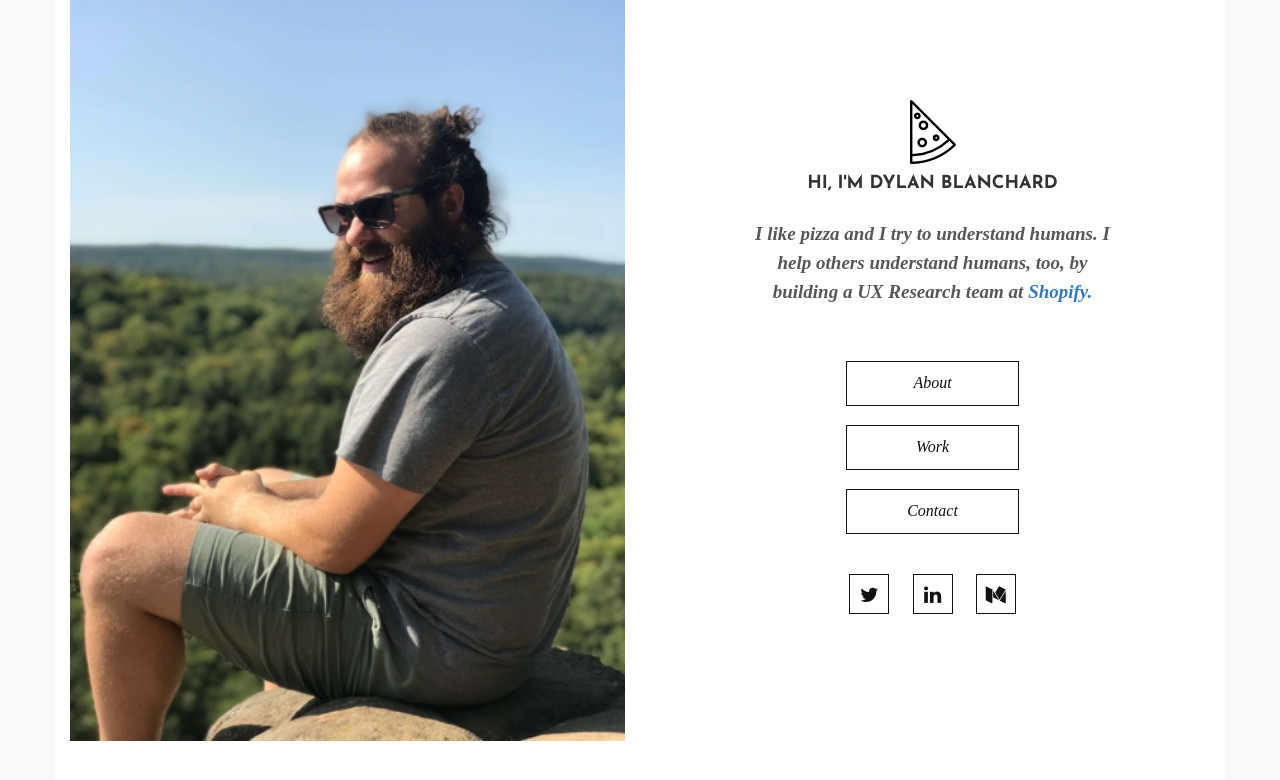
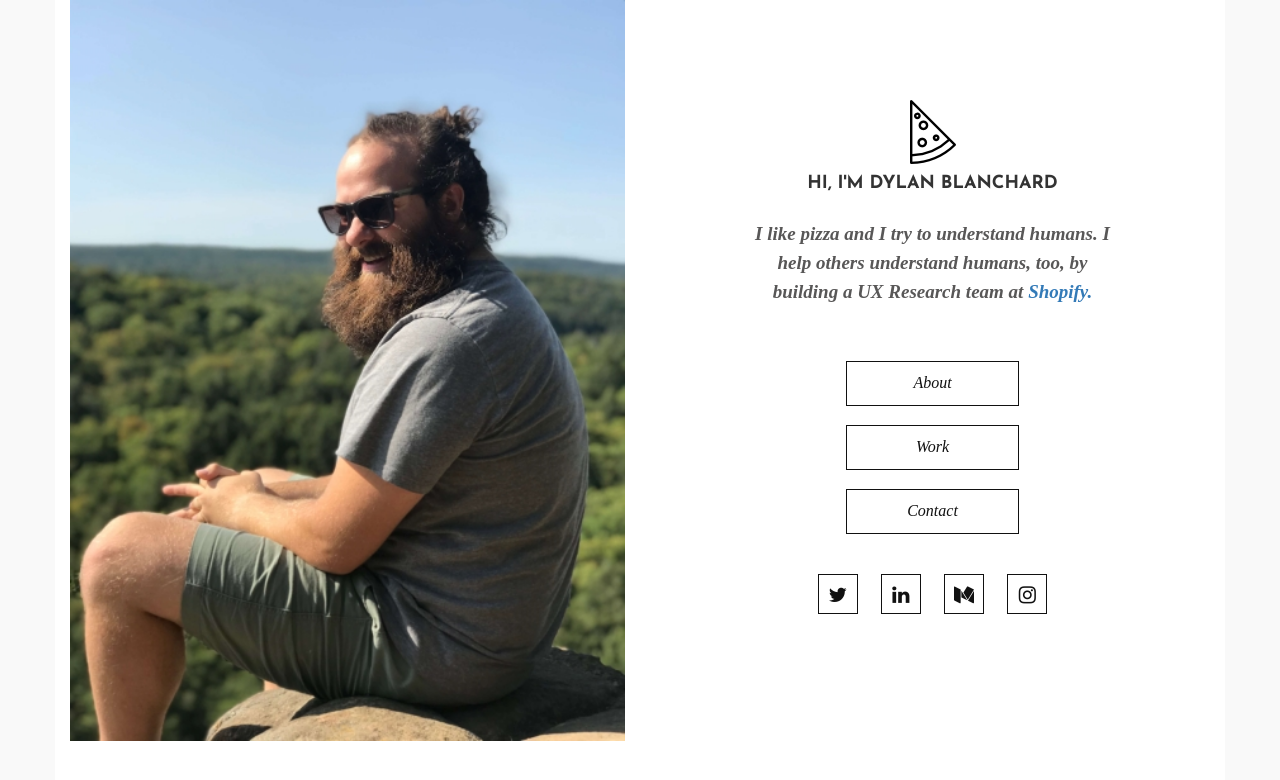
Before and after one commit to dylanblanchard/dylanblanchard.github.io, a plain HTML site: page index.html in a window 1280 px wide. Drawn offline with nearby package versions, Linux system fonts and the light colour scheme.

Commit message:
added social button for instagrm
it's up in there now

```diff
--- a/index.html
+++ b/index.html
@@ -44,6 +44,7 @@
                             <a href="https://twitter.com/dylanblanchard"><i class="fa fa-twitter" aria-hidden="true"></i></a>
                             <a href="https://www.linkedin.com/in/dylanblanchard/"><i class="fa fa-linkedin" aria-hidden="true"></i></a>
                             <a href="https://medium.com/@dylanblanchard"><i class="fa fa-medium" aria-hidden="true"></i></a>
+                            <a href="https://instagram.com/dylanb"><i class="fa fa-instagram" aria-hidden="true"></i></a>
                         </div>
                     </div>
                 </div>
```
